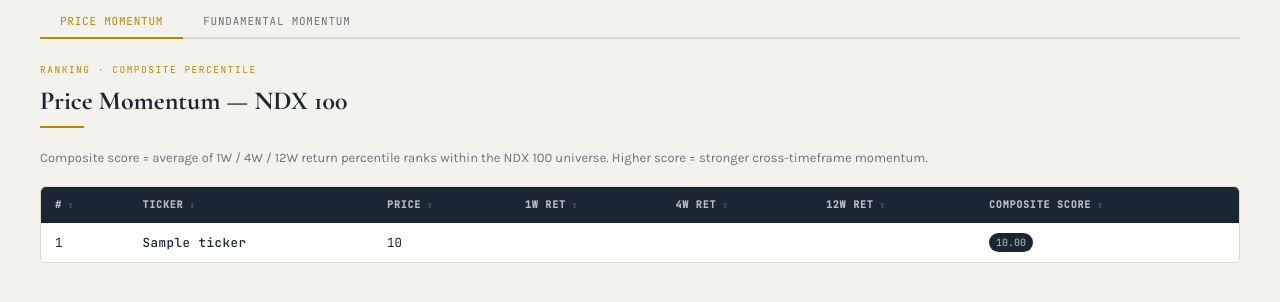
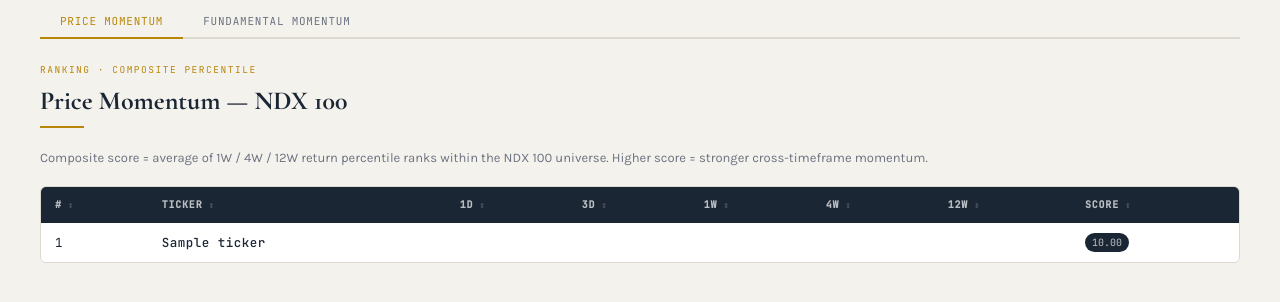
Before and after one commit to coderz66/strategy, a Python web app: template templates/screener.html in a window 1280 px wide. Shown: the part 215-517 px from the top of the page. Run offline with Jinja, Linux system fonts and the light colour scheme; the template is opened without the code that fills it: most values are stand-ins (such as "Sample title", 1, 10 or a date in 2020).

Commit message:
Add 1D 3D returns; remove Price column; score across all 5 timeframes

```diff
--- a/templates/screener.html
+++ b/templates/screener.html
@@ -27,11 +27,12 @@
           <tr>
             <th>#</th>
             <th>Ticker</th>
-            <th>Price</th>
-            <th>1W Ret</th>
-            <th>4W Ret</th>
-            <th>12W Ret</th>
-            <th>Composite Score</th>
+            <th>1D</th>
+            <th>3D</th>
+            <th>1W</th>
+            <th>4W</th>
+            <th>12W</th>
+            <th>Score</th>
           </tr>
         </thead>
         <tbody>
@@ -39,7 +40,8 @@
           <tr>
             <td class="num" data-v="{{ loop.index }}">{{ loop.index }}</td>
             <td class="tk">{{ row.ticker }}</td>
-            <td class="num" data-v="{{ row.get('price', 0) }}">{{ fmt_price(row.get('price')) }}</td>
+            <td class="num {{ pct_class(row.get('1d')) }}" data-v="{{ row.get('1d', 0) }}">{{ fmt_pct(row.get('1d')) }}</td>
+            <td class="num {{ pct_class(row.get('3d')) }}" data-v="{{ row.get('3d', 0) }}">{{ fmt_pct(row.get('3d')) }}</td>
             <td class="num {{ pct_class(row.get('1w')) }}" data-v="{{ row.get('1w', 0) }}">{{ fmt_pct(row.get('1w')) }}</td>
             <td class="num {{ pct_class(row.get('4w')) }}" data-v="{{ row.get('4w', 0) }}">{{ fmt_pct(row.get('4w')) }}</td>
             <td class="num {{ pct_class(row.get('12w')) }}" data-v="{{ row.get('12w', 0) }}">{{ fmt_pct(row.get('12w')) }}</td>
```
Also changed, not shown: screener.py (+10 -9 lines), templates/index.html (+4 -3 lines).
